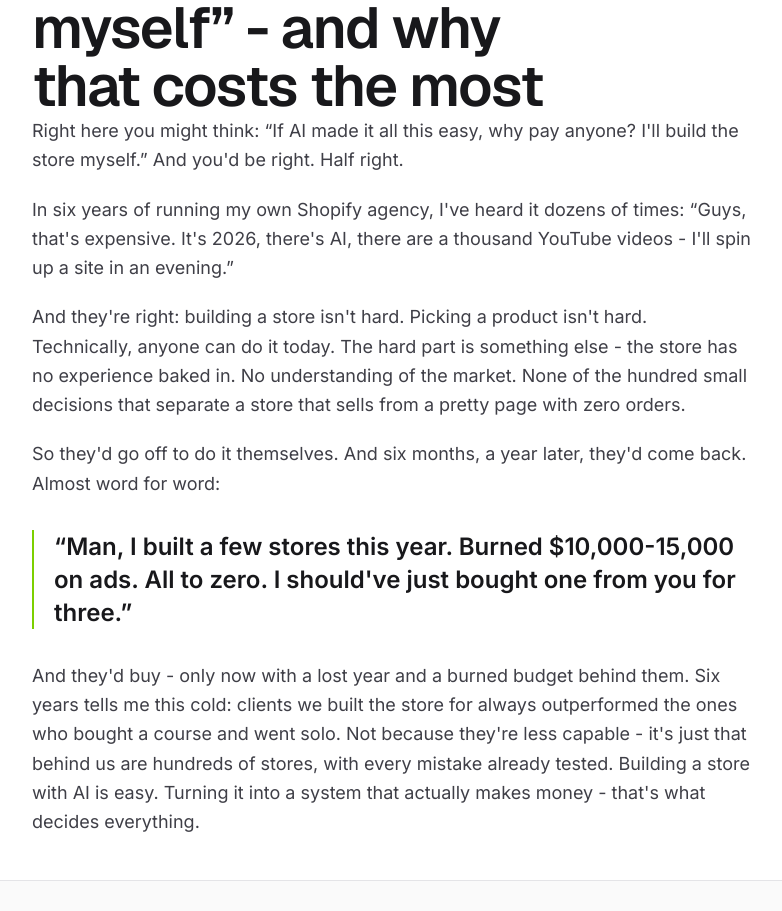
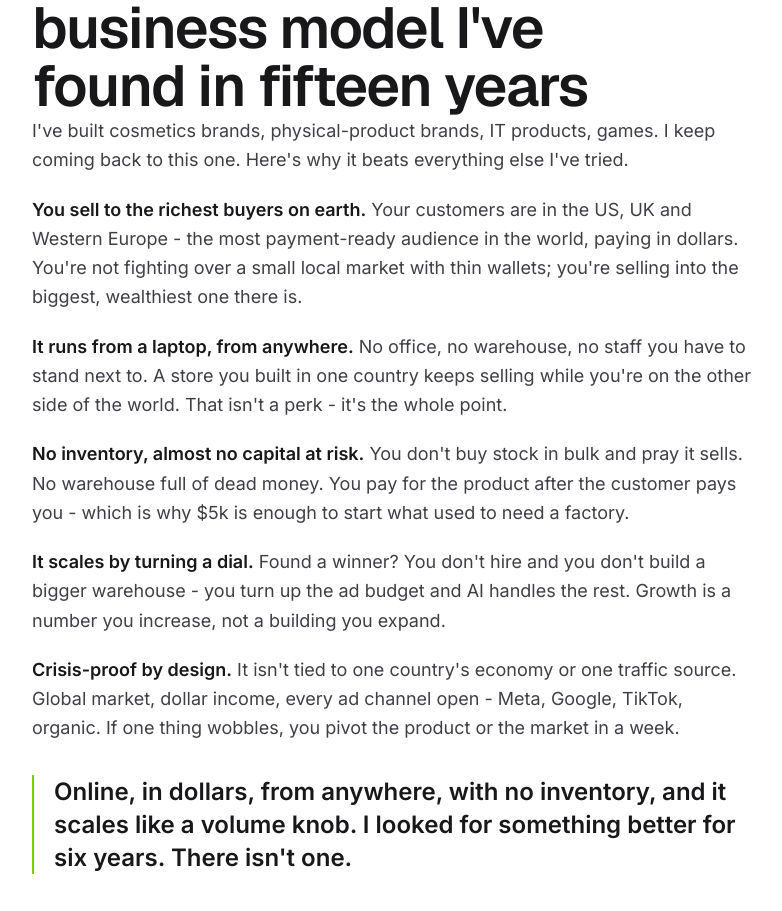
Before and after one commit to artemecom/ecomartem-agency, a Next.js app: page /story in a window 1280 px wide. Shown: the part 6333-7244 px from the top of the page, without its empty margins (248-1030 px from the left). Built offline with nearby package versions, Linux system fonts and the light colour scheme; no server answers.

Commit message:
Add 'why this is the best business model' advantages section (EN); RU Telegraph gets it with sanctions/all-traffic/dollar-freedom emphasis

```diff
--- a/src/app/story/page.tsx
+++ b/src/app/story/page.tsx
@@ -240,6 +240,15 @@ export default function StoryPage() {
         <Pull>You invest less - and you get a product better than 90% of the market.</Pull>
         <GateCTA />
 
+        <H>Why this is the best business model I&apos;ve found in fifteen years</H>
+        <P>I&apos;ve built cosmetics brands, physical-product brands, IT products, games. I keep coming back to this one. Here&apos;s why it beats everything else I&apos;ve tried.</P>
+        <P><strong className="font-semibold text-zinc-900 dark:text-white">You sell to the richest buyers on earth.</strong> Your customers are in the US, UK and Western Europe - the most payment-ready audience in the world, paying in dollars. You&apos;re not fighting over a small local market with thin wallets; you&apos;re selling into the biggest, wealthiest one there is.</P>
+        <P><strong className="font-semibold text-zinc-900 dark:text-white">It runs from a laptop, from anywhere.</strong> No office, no warehouse, no staff you have to stand next to. A store you built in one country keeps selling while you&apos;re on the other side of the world. That isn&apos;t a perk - it&apos;s the whole point.</P>
+        <P><strong className="font-semibold text-zinc-900 dark:text-white">No inventory, almost no capital at risk.</strong> You don&apos;t buy stock in bulk and pray it sells. No warehouse full of dead money. You pay for the product after the customer pays you - which is why $5k is enough to start what used to need a factory.</P>
+        <P><strong className="font-semibold text-zinc-900 dark:text-white">It scales by turning a dial.</strong> Found a winner? You don&apos;t hire and you don&apos;t build a bigger warehouse - you turn up the ad budget and AI handles the rest. Growth is a number you increase, not a building you expand.</P>
+        <P><strong className="font-semibold text-zinc-900 dark:text-white">Crisis-proof by design.</strong> It isn&apos;t tied to one country&apos;s economy or one traffic source. Global market, dollar income, every ad channel open - Meta, Google, TikTok, organic. If one thing wobbles, you pivot the product or the market in a week.</P>
+        <Pull>Online, in dollars, from anywhere, with no inventory, and it scales like a volume knob. I looked for something better for six years. There isn&apos;t one.</Pull>
+
         <H>&ldquo;Then I&apos;ll just do it myself&rdquo; - and why that costs the most</H>
         <P>Right here you might think: &ldquo;If AI made it all this easy, why pay anyone? I&apos;ll build the store myself.&rdquo; And you&apos;d be right. Half right.</P>
         <P>In six years of running my own Shopify agency, I&apos;ve heard it dozens of times: &ldquo;Guys, that&apos;s expensive. It&apos;s 2026, there&apos;s AI, there are a thousand YouTube videos - I&apos;ll spin up a site in an evening.&rdquo;</P>
```
